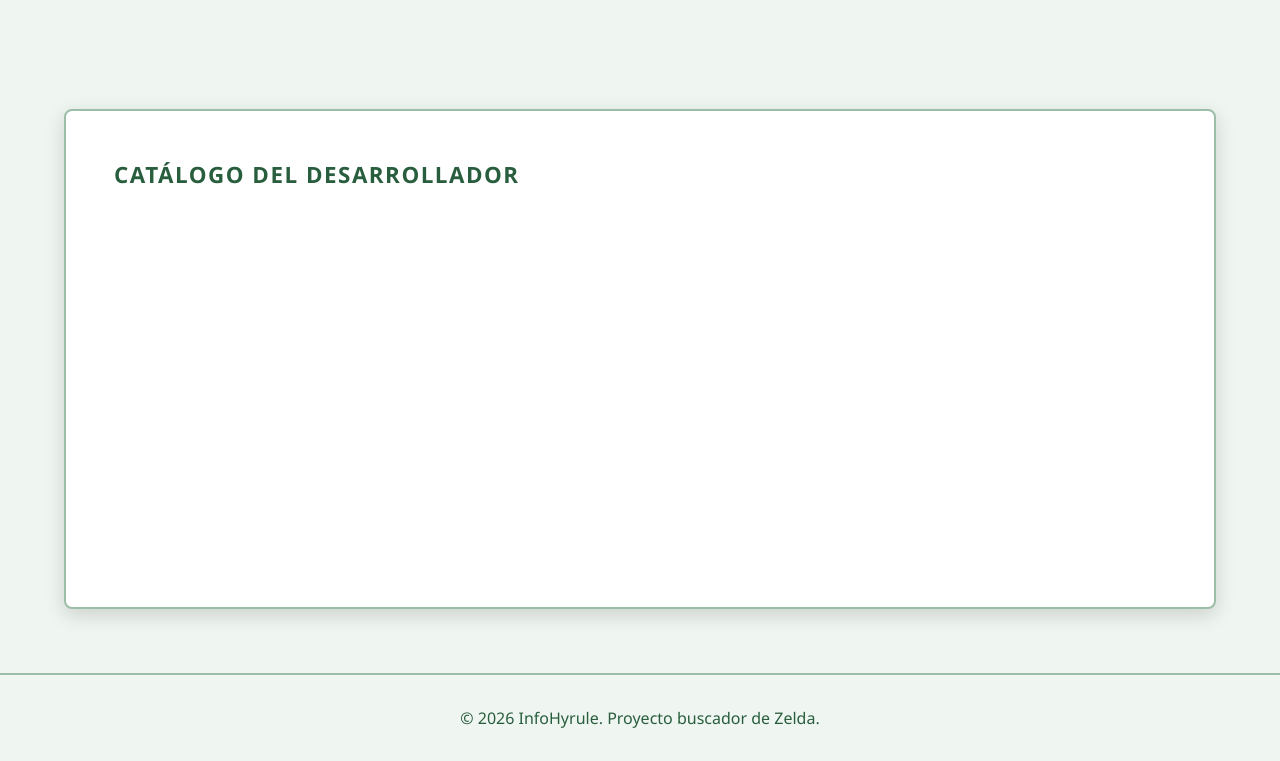
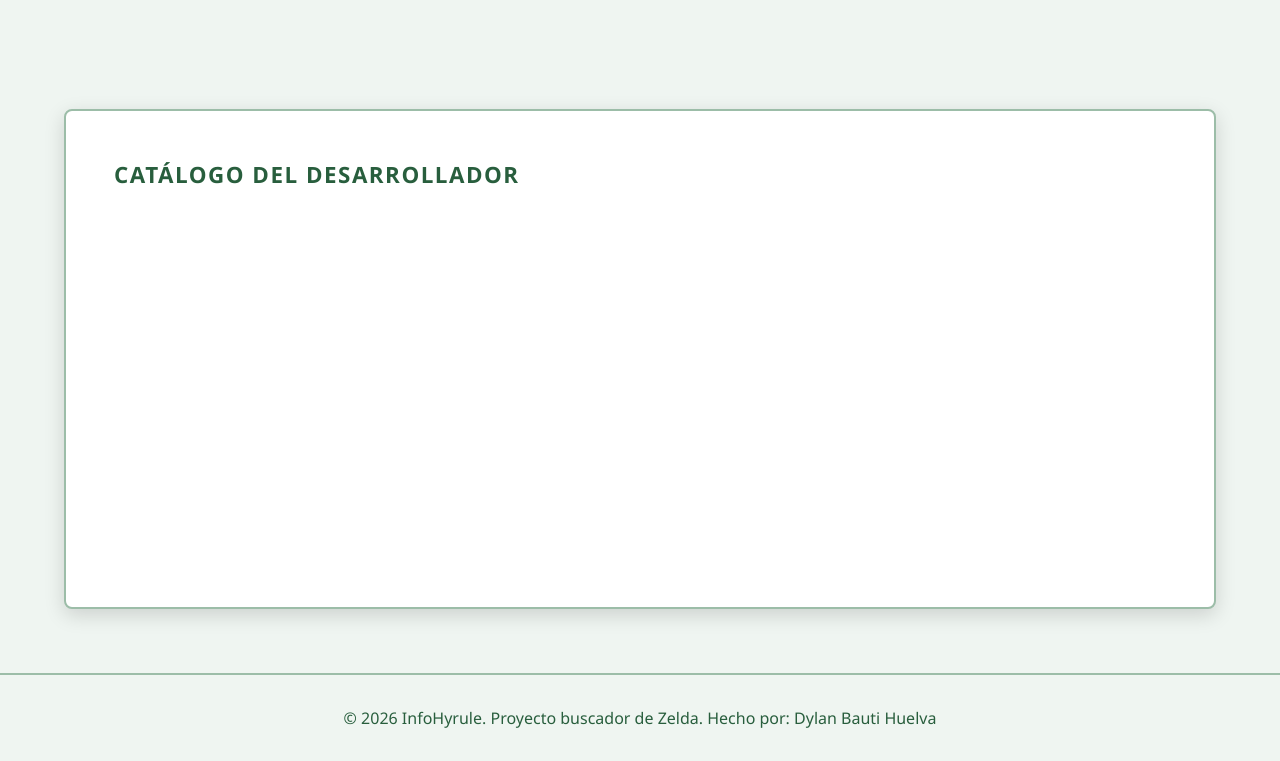
Before and after one commit to DylaanBH9/Proyecto-3-Lenguajes-de-Marcas---Pagina-Web-Zelda, a plain HTML site: page catalogo.html in a window 1280 px wide. Shown: the part 148-909 px from the top of the page. Drawn offline with Linux system fonts and the light colour scheme; no server answers.

Commit message:
añadido informacion al footer

```diff
--- a/catalogo.html
+++ b/catalogo.html
@@ -38,7 +38,7 @@
 </main>
 
 <footer>
-    <p>&copy; 2026 InfoHyrule. Proyecto buscador de Zelda.</p>
+    <p>&copy; 2026 InfoHyrule. Proyecto buscador de Zelda. Hecho por: Dylan Bauti Huelva</p>
 </footer>
 
 </body>
```
Also changed, not shown: favoritos.html (+1 -1 lines), index.html (+1 -1 lines).
